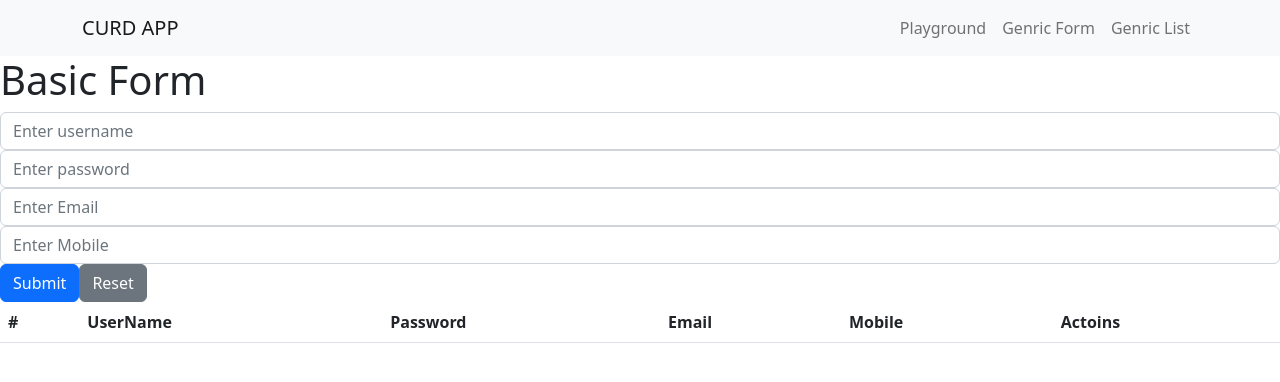
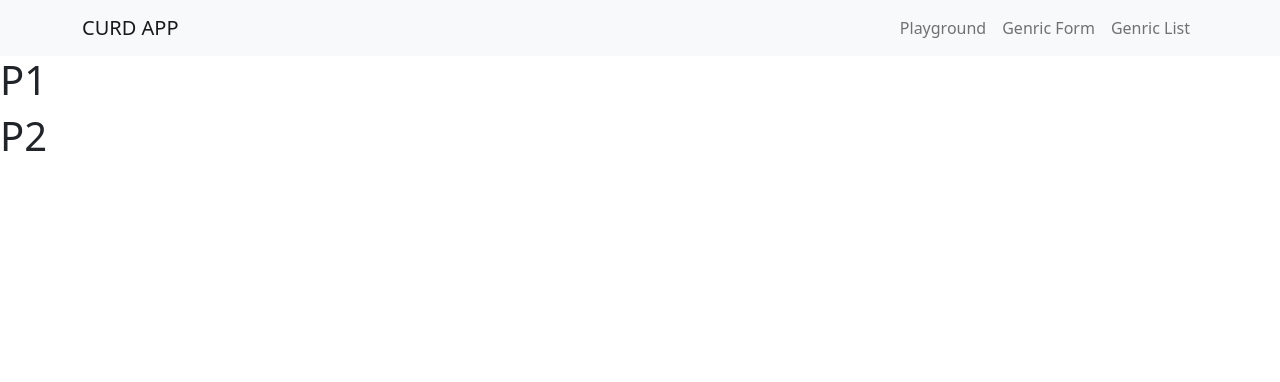
Before and after one commit to kodecdac/advday1, a React (Create React App) app: page /playground in a window 1280 px wide. Shown: the top 382 px of the page. Built offline with nearby package versions, Linux system fonts and the light colour scheme.

Commit message:
state share issuee....

```diff
--- a/src/pages/Playground.js
+++ b/src/pages/Playground.js
@@ -4,260 +4,24 @@ import { Button, Modal } from "react-bootstrap";
 function Playground() {
   return (
     <div>
-      <Playground7 />
+      <Playground1 />
+      <Playground2 />
     </div>
   );
 }
 
-function Playground7() {
-  let [editOperation, setEditOperation] = useState(false);
-  let [editIndex, setEditIndex] = useState();
-
-  let [displayToastMessage, setDisplayToastMesage] = useState(false);
-
-  let [displayModal, setDisplayModal] = useState(false);
-  let [modalItem, setModalitem] = useState();
-
-  let [userList, setUserList] = useState([]);
-  let [user, setUser] = useState({
-    username: "",
-    password: "",
-    email: "",
-    mobile: "",
-  });
-
-  let handleInput = (e) => {
-    setUser({ ...user, [e.target.name]: e.target.value });
-  };
-
-  const handleInsert = () => {
-    let list1 = [user, ...userList]; // cloning.
-    setUserList(list1);
-    setUser({
-      username: "",
-      password: "",
-      email: "",
-      mobile: "",
-    });
-
-    setDisplayToastMesage(true);
-    setTimeout(() => setDisplayToastMesage(false), 2000);
-  };
-
-  const handleEdit = (item, index) => {
-    console.log("Handle Edit", item);
-
-    setEditOperation(true);
-    setEditIndex(index);
-    setUser(item);
-  };
-
-  const resetOperation = () => {
-    setEditOperation(false);
-    setEditIndex();
-    setUser({
-      username: "",
-      password: "",
-      email: "",
-      mobile: "",
-    });
-    setDisplayToastMesage(false);
-  };
-
-  const handleUpdate = () => {
-    // user has the latest value
-    console.log(user);
-
-    // Perform the update operation on List
-    let listItem = userList[editIndex];
-    listItem.username = user.username;
-    listItem.password = user.password;
-    listItem.email = user.email;
-    listItem.mobile = user.mobile;
-
-    // Update the UI
-    setUserList([...userList]);
-
-    // After Update
-    setEditOperation(false);
-    setEditIndex();
-    setUser({
-      username: "",
-      password: "",
-      email: "",
-      mobile: "",
-    });
-
-    setDisplayToastMesage(true);
-    setTimeout(() => setDisplayToastMesage(false), 2000);
-  };
-
-  const handleDelete = (item, index) => {
-    console.log("Handle Delete", item);
-
-    let list1 = userList.filter((item, itemIndex) => {
-      return index !== itemIndex;
-    });
-
-    setUserList([...list1]);
-  };
-
-  const handleModal = (item) => {
-    setDisplayModal(true);
-    setModalitem(item);
-  };
-
-  const handleModalClose = () => {
-    setDisplayModal(false);
-  };
-
+function Playground1() {
   return (
     <div>
-      <h1>Basic Form </h1>
+      <h1>P1 </h1>
+    </div>
+  );
+}
 
-      <div>
-        <input
-          className="form-control"
-          type="text"
-          placeholder="Enter username"
-          name="username"
-          value={user.username}
-          onChange={handleInput}
-        />
-        <input
-          className="form-control"
-          type="password"
-          placeholder="Enter password"
-          name="password"
-          value={user.password}
-          onChange={handleInput}
-        />
-        <input
-          className="form-control"
-          type="email"
-          placeholder="Enter Email"
-          name="email"
-          value={user.email}
-          onChange={handleInput}
-        />
-        <input
-          className="form-control"
-          type="mobile"
-          placeholder="Enter Mobile"
-          name="mobile"
-          value={user.mobile}
-          onChange={handleInput}
-        />
-
-        {editOperation ? (
-          <>
-            <input
-              className="btn btn-primary"
-              type="button"
-              value="Update"
-              onClick={handleUpdate}
-            />
-            <input
-              className="btn btn-secondary"
-              type="button"
-              value="Cancel"
-              onClick={resetOperation}
-            />
-          </>
-        ) : (
-          <>
-            <input
-              className="btn btn-primary"
-              type="button"
-              value="Submit"
-              onClick={handleInsert}
-            />
-            <input
-              className="btn btn-secondary"
-              type="button"
-              value="Reset"
-              onClick={resetOperation}
-            />
-          </>
-        )}
-      </div>
-
-      {/** THIS COPONSENT CONDITIONAL */}
-      {displayToastMessage && (
-        <div className="alert alert-success">User Operation Success!</div>
-      )}
-
-      <div>
-        <table className="table">
-          <thead>
-            <tr>
-              <th scope="col">#</th>
-              <th scope="col">UserName</th>
-              <th scope="col">Password</th>
-              <th scope="col">Email</th>
-              <th scope="col">Mobile</th>
-              <th scope="col">Actoins</th>
-            </tr>
-          </thead>
-          <tbody>
-            {userList.map((item, index) => (
-              <tr key={index}>
-                <th scope="row">{index + 1}</th>
-                <td>{item.username}</td>
-                <td>******</td>
-                <td>{item.email}</td>
-                <td>{item.mobile}</td>
-                <td>
-                  <input
-                    className="btn btn-link"
-                    type="button"
-                    value="View"
-                    onClick={() => handleModal(item)}
-                  />
-                  /
-                  <input
-                    className="btn btn-link"
-                    type="button"
-                    value="Edit"
-                    onClick={() => handleEdit(item, index)}
-                  />
-                  /
-                  <input
-                    className="btn btn-link"
-                    type="button"
-                    value="Del"
-                    onClick={() => handleDelete(item, index)}
-                  />
-                </td>
-              </tr>
-            ))}
-          </tbody>
-        </table>
-      </div>
-
-      <Modal
-        show={displayModal}
-        onHide={handleModalClose}
-        size="lg"
-        centered={true}
-      >
-        <Modal.Header closeButton>
-          <Modal.Title>Row Item</Modal.Title>
-        </Modal.Header>
-
-        <Modal.Body>
-          <h1>Username - {modalItem?.username}</h1>
-          <h1>Pasword - ******</h1>
-          <h1>Email - {modalItem?.email}</h1>
-          <h1>Mobile - {modalItem?.mobile}</h1>
-        </Modal.Body>
-
-        <Modal.Footer>
-          <Button variant="secondary" onClick={handleModalClose}>
-            Close
-          </Button>
-        </Modal.Footer>
-      </Modal>
+function Playground2() {
+  return (
+    <div>
+      <h1>P2 </h1>
     </div>
   );
 }
```
